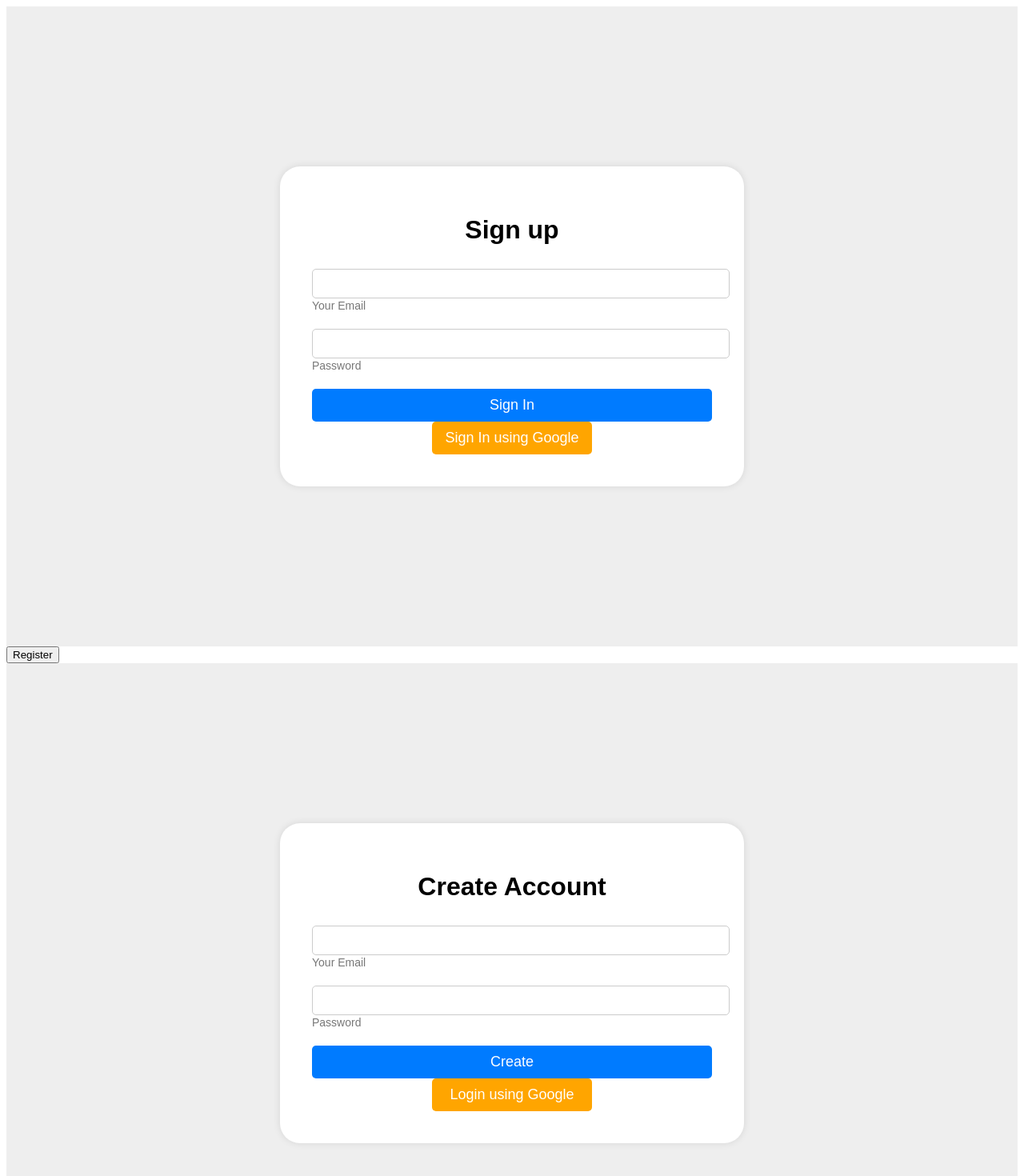
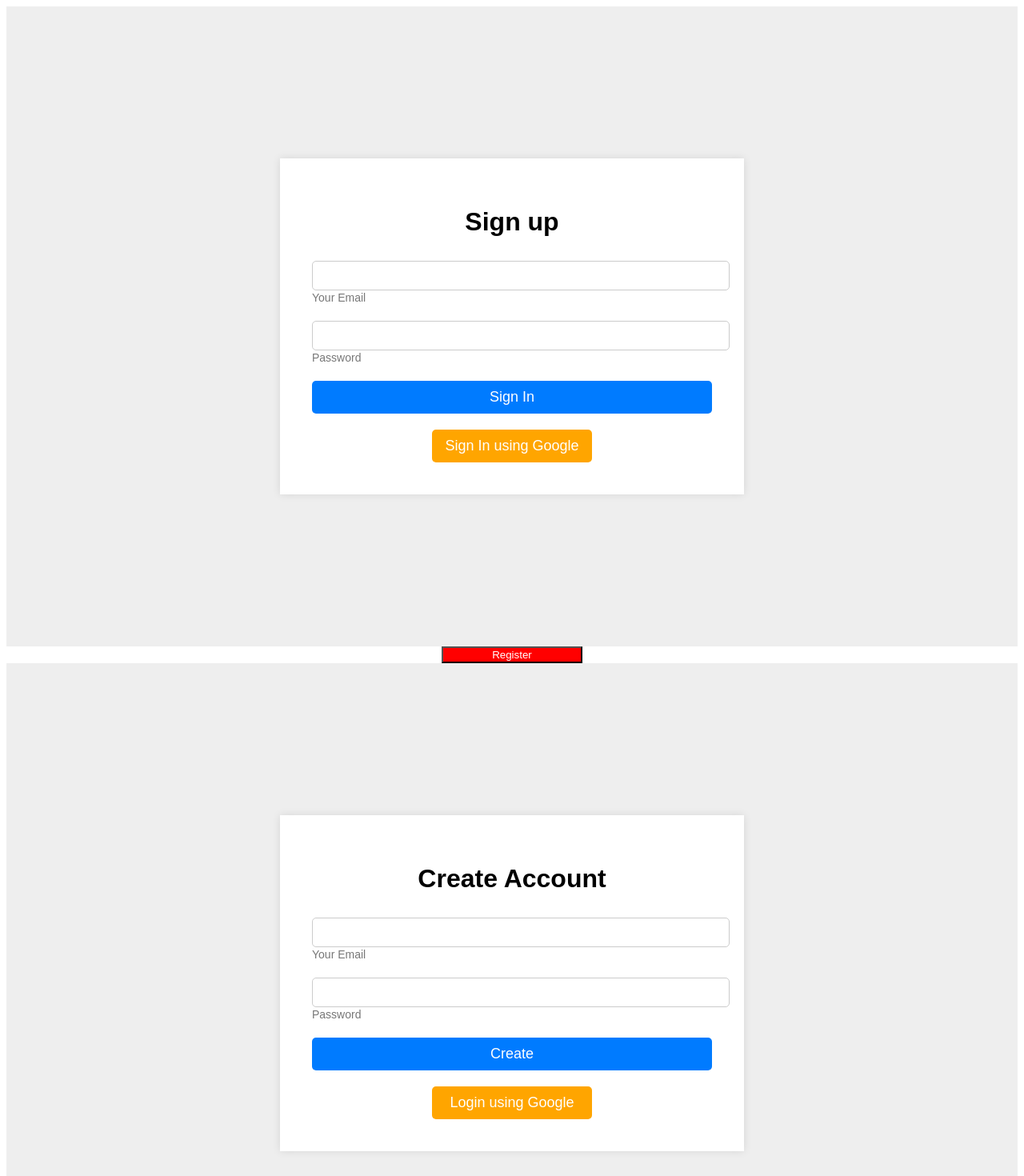
Before and after one commit to kush-sahu/ComboCoding.com-official, a React (Vite) app: page /registers in a window 1280 px wide. Shown: the top 1470 px of the page at 80% size. Built offline with nearby package versions, Linux system fonts and the light colour scheme; no server answers; a web font is replaced by a local one.

Commit message:
gitBackend

```diff
--- a/src/App.jsx
+++ b/src/App.jsx
@@ -81,10 +81,11 @@ function App() {
           google={google}
         />
       )}
-       <button onClick={toggleRegister}>
+      <center>
+       <button style={{ width: '14%', backgroundColor: 'red',color:'white' }} onClick={toggleRegister}>
         {showRegister ? 'Login' : 'Register'}
       </button>
-
+      </center>
 
       {showRegister && (
         <SignIn SetEmail={setEmail} SetPass={setPass} create={create} google={google} />
--- a/src/component/Register.jsx
+++ b/src/component/Register.jsx
@@ -26,7 +26,7 @@ function SignIn({ SetPass, SetEmail,create,google }) {
                     <label className="form-labelr" htmlFor="password">Password</label>
                 </div>
                 <button type="submit" onClick={(e)=>create(e)} className="btnr">Create</button>
-                <center><button className="btnr " style={{ width: '40%', backgroundColor: 'orange' }} onClick={google}>Login using Google </button></center>
+                <center><button className="btnr " style={{ width: '40%', backgroundColor: 'orange',marginTop:'4%' }} onClick={google}>Login using Google </button></center>
                 {/* <center> <Link to="/login">SignIn</Link></center> */}
             {/* </form> */}
         </div>
--- a/src/component/SignIn.jsx
+++ b/src/component/SignIn.jsx
@@ -21,7 +21,7 @@ function Sign({SetEmail,SetPass,check,google}) {
                     <label className="form-labelr" htmlFor="password">Password</label>
                 </div>
                 <button type="submit" className="btnr">Sign In</button>
-                <center><button className="btnr " style={{ width: '40%', backgroundColor: 'orange' }} onClick={google}>Sign In using Google </button></center>
+                <center><button className="btnr " style={{ width: '40%', backgroundColor: 'orange',marginTop:'4%' }} onClick={google}>Sign In using Google </button></center>
 
 
             </form>
--- a/src/component/register.css
+++ b/src/component/register.css
@@ -11,7 +11,7 @@
         .containerr {
             width: 100%;
             max-width: 1200px;
-            height: 100%;
+            height: 80%;
             display: flex;
             justify-content: center;
             align-items: center;
@@ -19,7 +19,7 @@
 
         .cardr {
             background-color: #fff;
-            border-radius: 25px;
+            /* border-radius: 25px; */
             box-shadow: 0 0 10px rgba(0, 0, 0, 0.1);
             padding: 40px;
             width: 100%;
```
